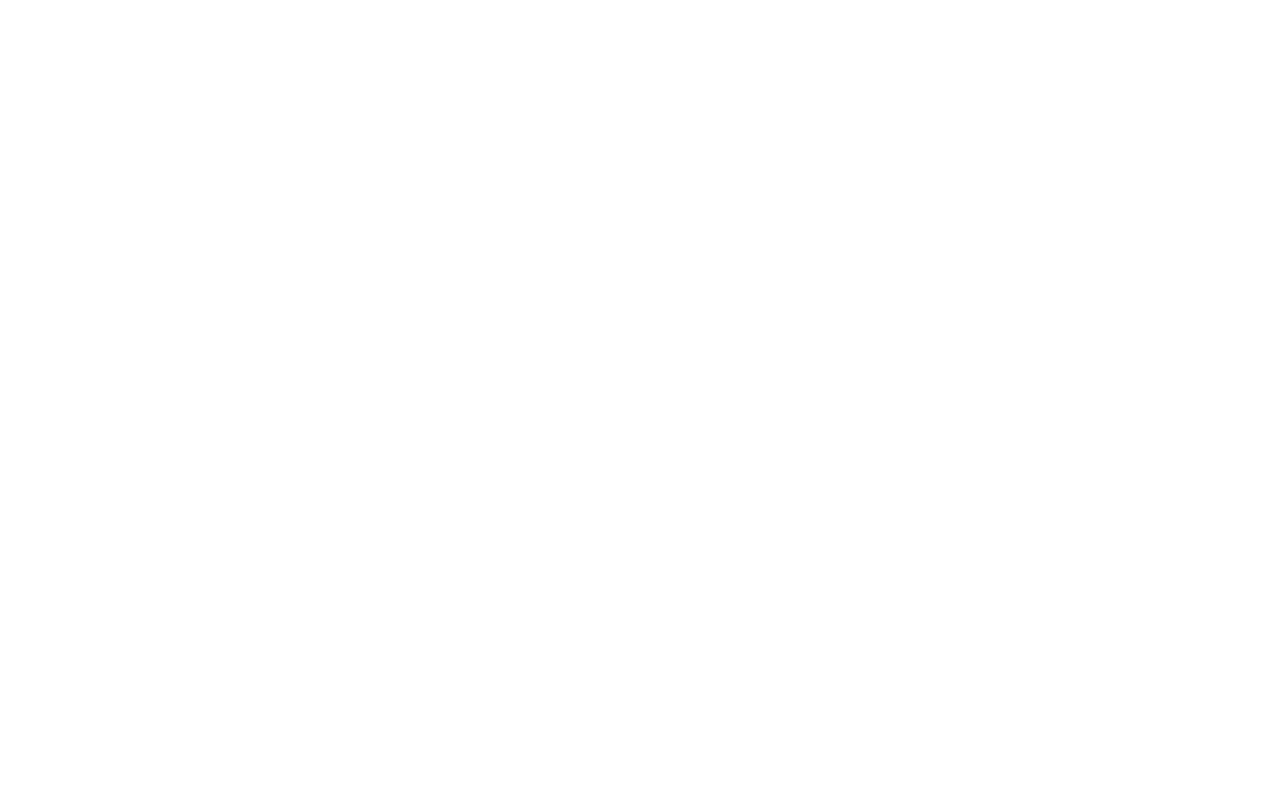
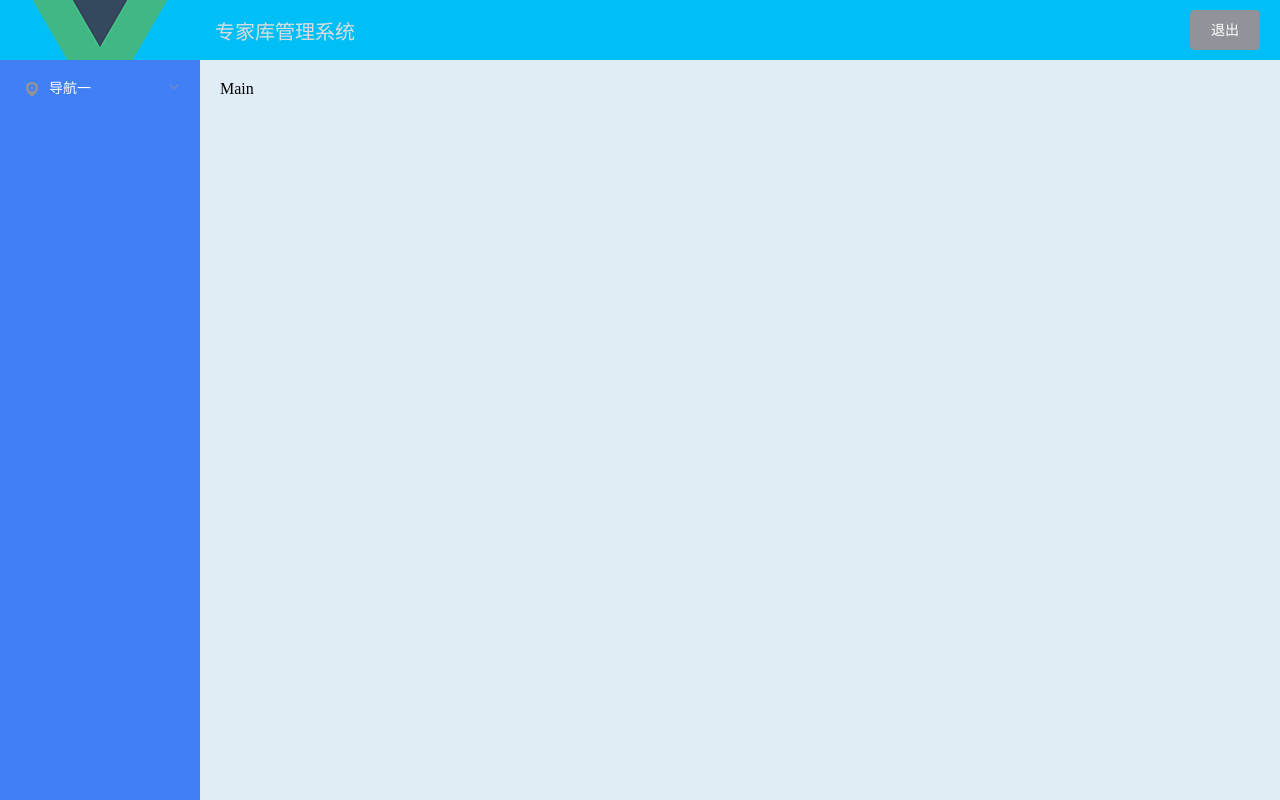
Before and after one commit to jinmingyong/VueTest2, a Vue app: page /#/home in a window 1280 px wide. Built offline with nearby package versions, Linux system fonts and the light colour scheme.

Commit message:
3.13 主頁面

```diff
--- /dev/null
+++ b/src/components/Home.vue
@@ -0,0 +1,82 @@
+<template>
+  <el-container class="home-container">
+    <!-- 头部区域-->
+    <el-header>
+      <div>
+       <img src="../assets/logo.png" alt="">
+        <span>专家库管理系统</span>
+      </div>
+      <el-button type="info">退出</el-button>
+    </el-header>
+    <!--页面主体区域-->
+    <el-container>
+      <!--侧边栏-->
+      <el-aside width="200px">
+          <el-menu background-color="#407ff6" text-color="#fff" active-text-color="#ffd04b">
+            <!--一级菜单-->
+            <el-submenu index="1">
+              <!--一级菜单模板区域-->
+              <template slot="title">
+                <!--图标-->
+                <i class="el-icon-location"></i>
+                <!--文本-->
+                <span>导航一</span>
+              </template>
+                <el-menu-item index="1-4-1">
+                  <!--二级菜单模板区域-->
+                  <template slot="title">
+                    <!--图标-->
+                    <i class="el-icon-location"></i>
+                    <!--文本-->
+                    <span>导航一</span>
+                  </template>
+                </el-menu-item>
+            </el-submenu>
+          </el-menu>
+      </el-aside>
+      <!--右侧主体-->
+      <el-main>Main</el-main>
+    </el-container>
+  </el-container>
+
+</template>
+
+<script>
+export default {
+  name: 'Home'
+}
+</script>
+
+<style lang="less" scoped>
+  .home-container {
+    height: 100%;
+  }
+
+  .el-header {
+    background-color: #00bef6;
+    display: flex;
+    justify-content: space-between;
+    padding-left: 0;
+    align-items: center;
+    color: #dddddd;
+    font-size: 20px;
+    > div {
+      display: flex;
+      align-items: center;
+      span {
+          margin-left: 15px;
+      }
+    }
+  }
+
+  .el-aside {
+    background-color: #407ff6;
+    .el-menu{
+      border-right-width: 0;
+    }
+  }
+
+  .el-main {
+    background-color: #e1edf5;
+  }
+</style>
--- a/src/plugins/element.js
+++ b/src/plugins/element.js
@@ -1,7 +1,28 @@
 import Vue from 'vue'
-import { Button, Form, FormItem, Input } from 'element-ui'
+import {
+  Button,
+  Form,
+  FormItem,
+  Input,
+  Message,
+  Container,
+  Header,
+  Aside,
+  Main,
+  Menu,
+  Submenu,
+  MenuItem
+} from 'element-ui'
 
 Vue.use(Button)
 Vue.use(Form)
 Vue.use(FormItem)
 Vue.use(Input)
+Vue.use(Container)
+Vue.use(Header)
+Vue.use(Aside)
+Vue.use(Main)
+Vue.use(Submenu)
+Vue.use(MenuItem)
+Vue.use(Menu)
+Vue.prototype.$message = Message
--- a/src/router/index.js
+++ b/src/router/index.js
@@ -1,6 +1,7 @@
 import Vue from 'vue'
 import VueRouter from 'vue-router'
 import Login from '../components/Login'
+import Home from '../components/Home'
 import Add from '../components/add'
 import Details from '../components/details-account-info'
 
@@ -14,6 +15,10 @@
   {
     path: '/login',
     component: Login
+  },
+  {
+    path: '/home',
+    component: Home
   },
   {
     path: '/add',
--- /dev/null
+++ b/vue.config.js
@@ -0,0 +1,71 @@
+// vue.config.js 配置说明
+// 官方vue.config.js 参考文档 https://cli.vuejs.org/zh/config/#
+// 这里只列一部分，具体配置参考文档
+module.exports = {
+  // 部署生产环境和开发环境下的URL。
+  // 默认情况下，Vue CLI 会假设你的应用是被部署在一个域名的根路径上
+  // 例如 https://www.my-app.com/。如果应用被部署在一个子路径上，你就需要用这个选项指定这个子路径。例如，如果你的应用被部署在 https://www.my-app.com/my-app/，则设置 baseUrl 为 /my-app/。
+  publicPath: process.env.NODE_ENV === 'production' ? './' : '/',
+  assetsDir: './',
+  css: {
+    loaderOptions: {
+      scss: {
+        prependData: '@import "~@/styles/app/variable/index.scss";'
+      }
+    }
+  },
+
+  // outputDir: 在npm run build 或 yarn build 时 ，生成文件的目录名称（要和baseUrl的生产环境路径一致）
+  // outputDir: "dist",
+  // 用于放置生成的静态资源 (js、css、img、fonts) 的；（项目打包之后，静态资源会放在这个文件夹下）
+  // assetsDir: "assets",
+  // 指定生成的 index.html 的输出路径  (打包之后，改变系统默认的index.html的文件名)
+  // indexPath: "myIndex.html",
+  // 默认情况下，生成的静态资源在它们的文件名中包含了 hash 以便更好的控制缓存。你可以通过将这个选项设为 false 来关闭文件名哈希。(false的时候就是让原来的文件名不改变)
+  filenameHashing: true,
+
+  //   lintOnSave：{ type:Boolean default:true } 问你是否使用eslint
+  lintOnSave: true,
+  // 如果你想要在生产构建时禁用 eslint-loader，你可以用如下配置
+  // lintOnSave: process.env.NODE_ENV !== 'production',
+
+  // 是否使用包含运行时编译器的 Vue 构建版本。设置为 true 后你就可以在 Vue 组件中使用 template 选项了，但是这会让你的应用额外增加 10kb 左右。(默认false)
+  // runtimeCompiler: false,
+  // 配置webpack
+  /**
+   * 如果你不需要生产环境的 source map，可以将其设置为 false 以加速生产环境构建。
+   *  打包之后发现map文件过大，项目文件体积很大，设置为false就可以不输出map文件
+   *  map文件的作用在于：项目打包后，代码都是经过压缩加密的，如果运行时报错，输出的错误信息无法准确得知是哪里的代码报错。
+   *  有了map就可以像未加密的代码一样，准确的输出是哪一行哪一列有错。
+   * */
+  productionSourceMap: false,
+
+  // 它支持webPack-dev-server的所有选项
+  devServer: {
+    host: 'localhost',
+    port: 8889, // 端口号
+    https: false, // https:{type:Boolean}
+    open: true, // 配置自动启动浏览器
+    // proxy: 'http://localhost:4000' // 配置跨域处理,只有一个代理
+
+    // 配置多个代理
+    proxy: {
+      '/api': {
+        target: 'http://localhost:8080',
+        ws: true,
+        changOrigin: true,
+        pathRewrite: {
+          '^/api': '/'
+        }
+      },
+      '/online': {
+        target: 'http://10.96.129.56:8081/zhny2',
+        ws: true,
+        changOrigin: true,
+        pathRewrite: {
+          '^/online': '/'
+        }
+      }
+    }
+  }
+}
```
Also changed, not shown: .eslintrc.js, 1 other file (tests, documents, lock files or other folders).
